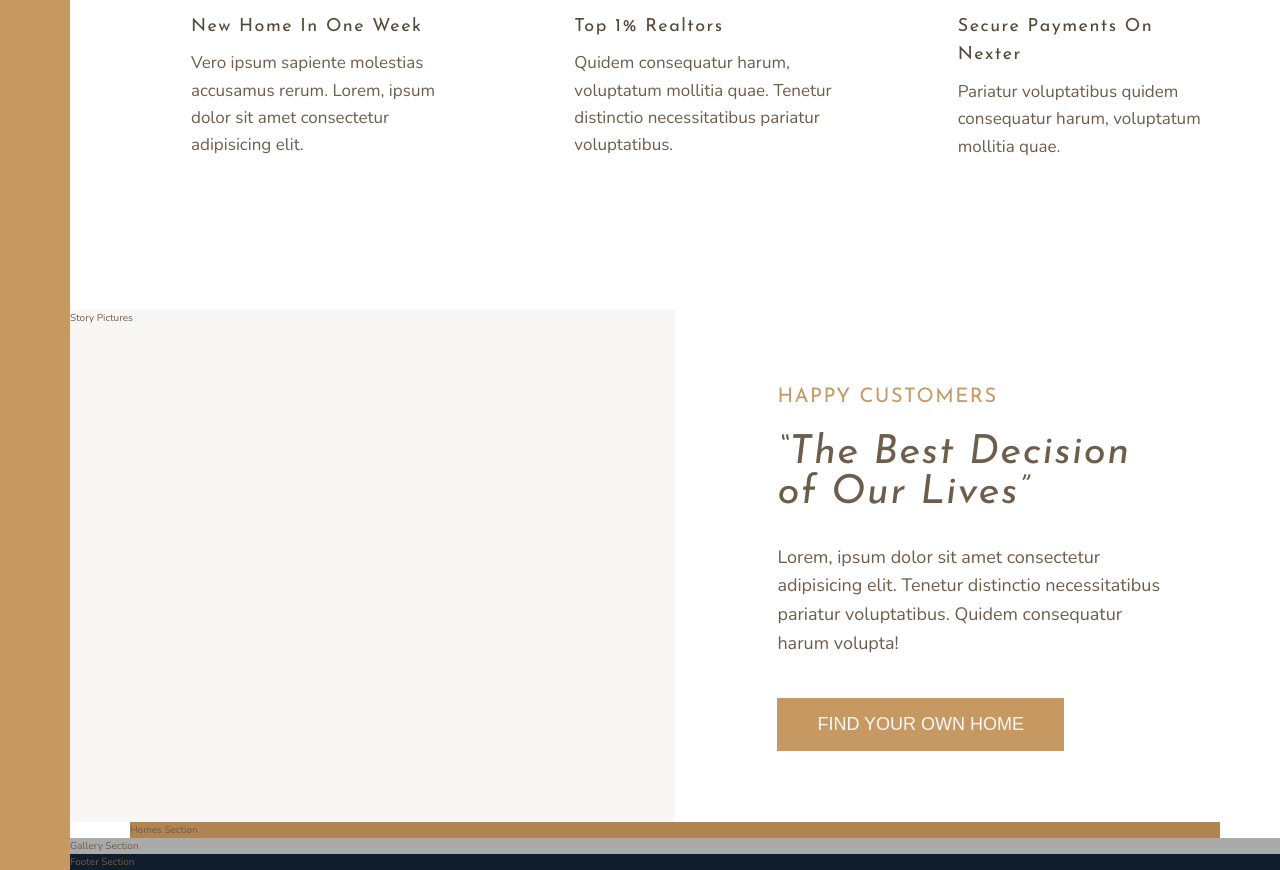
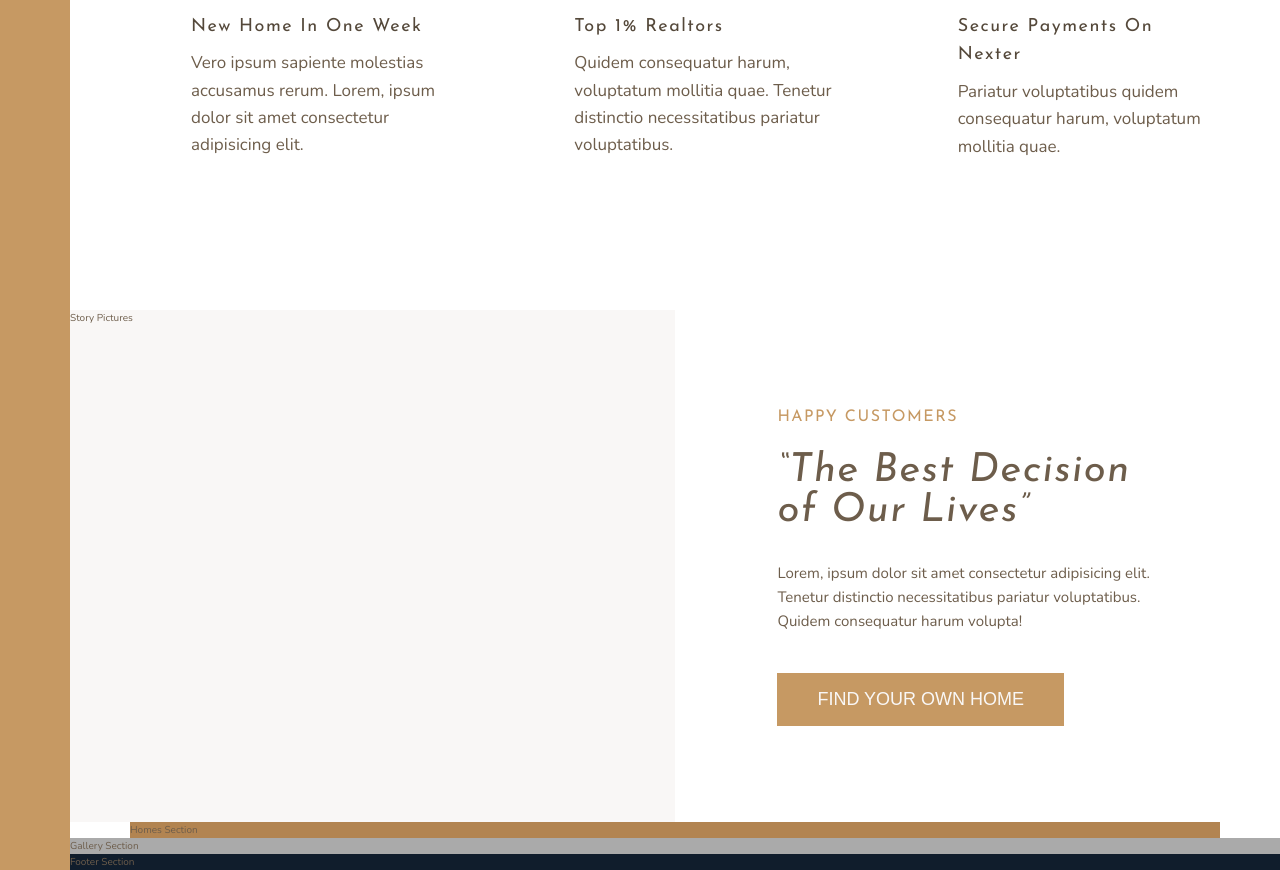
Before and after one commit to Marknjo/nexter, a website built with webpack: page src/index.html in a window 1280 px wide. Shown: the part 983-1853 px from the top of the page. Built offline with nearby package versions, Linux system fonts and the light colour scheme; files whose address does not match are found by name.

Commit message:
Update styles for the story content

```diff
--- a/src/styles/_story.scss
+++ b/src/styles/_story.scss
@@ -15,7 +15,7 @@
   }
 
   &__text {
-    font-size: 1.8rem;
+    font-size: 1.5rem;
     margin-bottom: 4rem;
   }
 }
--- a/src/styles/_typography.scss
+++ b/src/styles/_typography.scss
@@ -17,7 +17,7 @@
 
 .heading-3 {
   @extend %heading-placeholder;
-  font-size: 2rem;
+  font-size: 1.6rem;
   text-transform: uppercase;
   color: $color-primary;
 }
```
